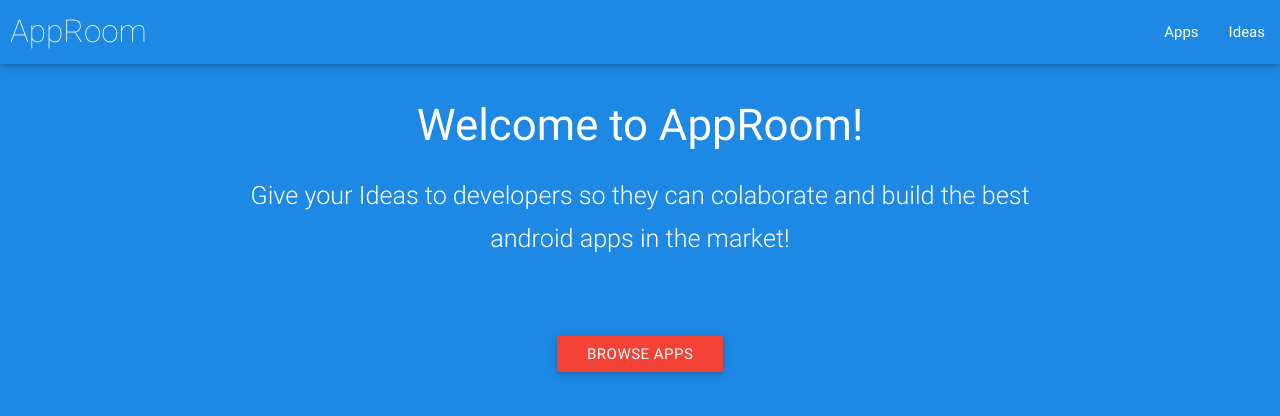
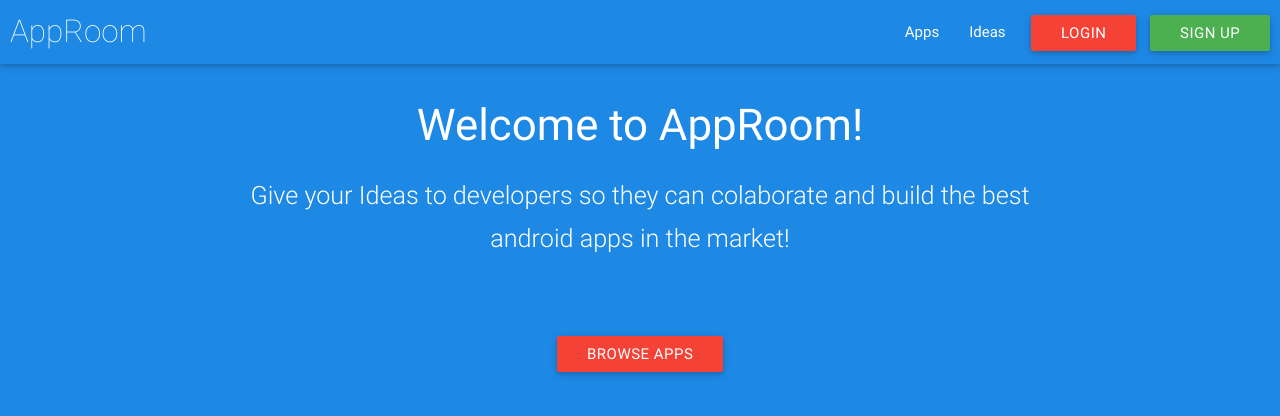
Before and after one commit to abhiniype/approom, a Django app: page / in a window 1280 px wide. Shown: the top 416 px of the page. Run offline with Django 3.2, Linux system fonts and the light colour scheme; some libraries are stand-ins or nearby versions.

Commit message:
Login and sign up buttons added to navbar
Checking whether the user has signed in needs to be done.
More info is at the TODOs in base.html.

```diff
--- a/approom/templates/base.html
+++ b/approom/templates/base.html
@@ -49,11 +49,28 @@
         <a href="{% url 'home' %}" id="nav-logo" class="brand-logo">AppRoom</a>
         <ul class="right hide-on-med-and-down">
           <li><a href="{% url 'applist' %}">Apps</a></li>
-          <li><a href="#!">Ideas</a></li>
+          <li style="margin-right:10px"><a href="#!" >Ideas</a></li>
+          <!-- TODO needs to check if user is logged in
+              and change text to Login or Logout, and change the url
+              so that it leads to the correct page.
+           -->
+          <!-- <li> -->
+          <a class="waves-effect waves-light red btn" style="margin-right:10px" href="">
+          Login
+          </a>
+          <!-- </li> -->
+          <!-- TODO similarly this needs to hide when user is logged in
+              and if not it has to go to the correct page -->
+          <a class="waves-effect waves-light green btn" style="margin-right:10px" href="">
+          Sign Up
+          </a>
         </ul>
         <ul id="slide-out" class="side-nav">
           <li><a href="{% url 'applist' %}">Apps</a></li>
           <li><a href="#!">Ideas</a></li>
+          <!-- TODO same as navbar to be done here -->
+          <li><a href="#!">Login</a></li>
+          <li><a href="#!">Sign Up</a></li>
         </ul>
         <a href="#" data-activates="slide-out" class="button-collapse"><i class="mdi-navigation-menu"></i></a>
       </nav>
```
